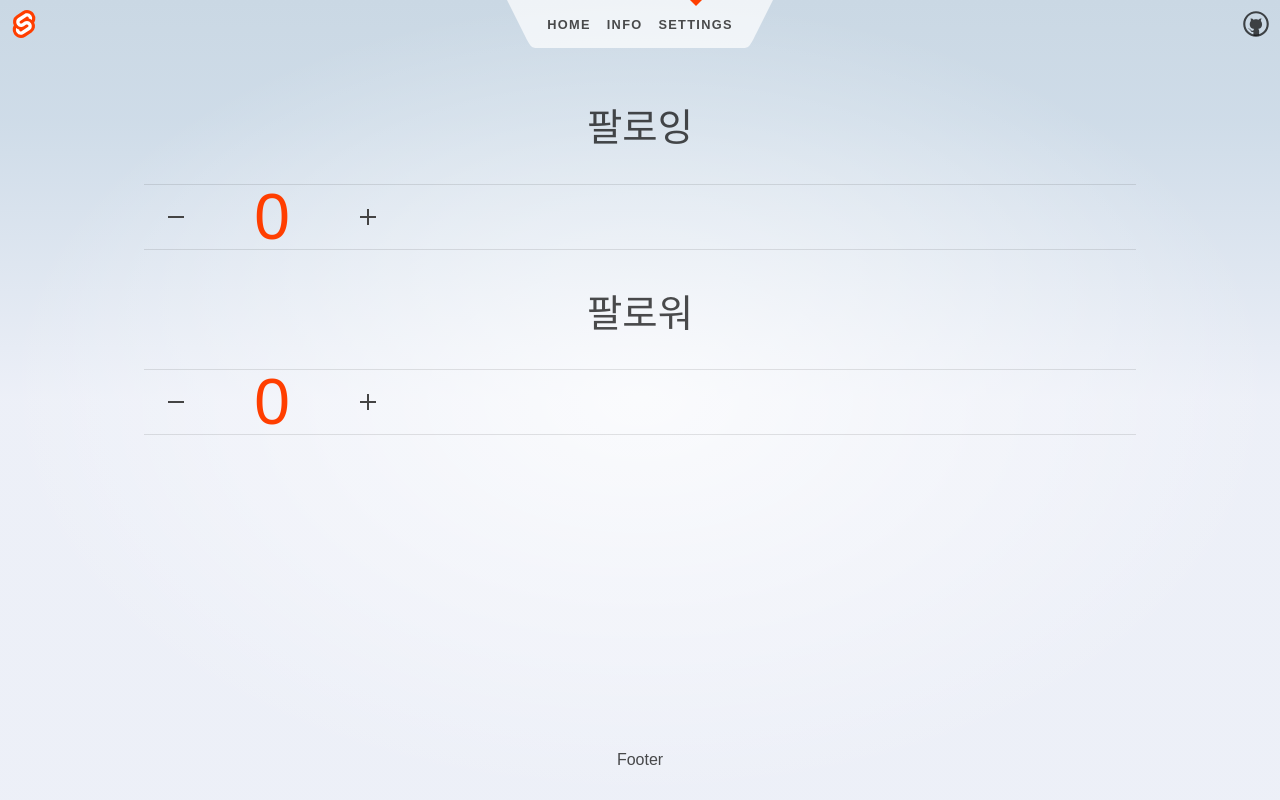
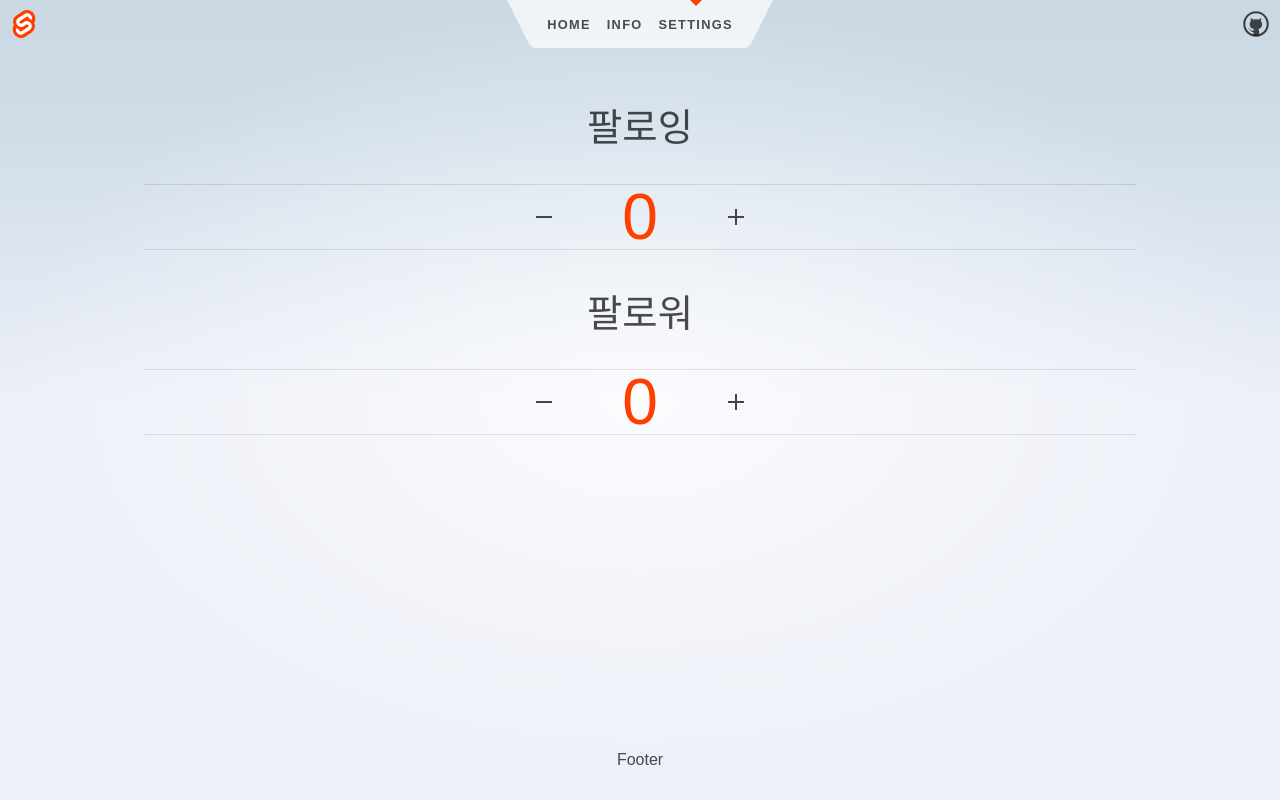
Before and after one commit to daepang/svelte-study, a SvelteKit app: page /settings in a window 1280 px wide. Built offline with nearby package versions, Linux system fonts and the light colour scheme.

Commit message:
package.json, tsconfig.json 수정

```diff
--- a/package.json
+++ b/package.json
@@ -13,7 +13,7 @@
 		"@fontsource/fira-mono": "^4.5.10",
 		"@neoconfetti/svelte": "^1.0.0",
 		"@sveltejs/adapter-auto": "^2.0.0",
-		"@sveltejs/kit": "^1.5.0",
+		"@sveltejs/kit": "^1.14.0",
 		"@types/cookie": "^0.5.1",
 		"svelte": "^3.54.0",
 		"svelte-check": "^3.0.1",
--- a/src/routes/Counter.svelte
+++ b/src/routes/Counter.svelte
@@ -76,6 +76,7 @@
 		border-top: 1px solid rgba(0, 0, 0, 0.1);
 		border-bottom: 1px solid rgba(0, 0, 0, 0.1);
 		margin: 1rem 0;
+		justify-content: center;
 	}
 
 	.counter button {
--- a/tsconfig.json
+++ b/tsconfig.json
@@ -5,13 +5,15 @@
 		"checkJs": true,
 		"esModuleInterop": true,
 		"forceConsistentCasingInFileNames": true,
+		"moduleResolution": "node",
 		"resolveJsonModule": true,
 		"skipLibCheck": true,
 		"sourceMap": true,
 		"strict": true,
 		"paths": {
 			"src/*": ["./src/*"],
-		}
+		},
+		"target": "ES5"
 	},
 	"include": ["**/*.ts", "**/*.tsx"]
 }
```
Also changed, not shown: 1 other file (tests, documents, lock files or other folders).
